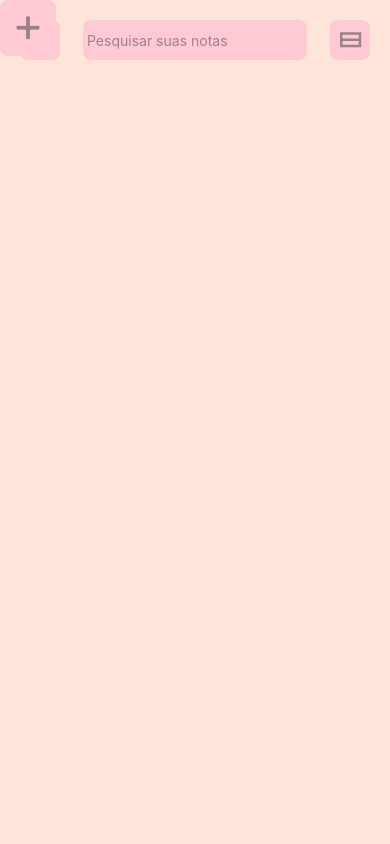
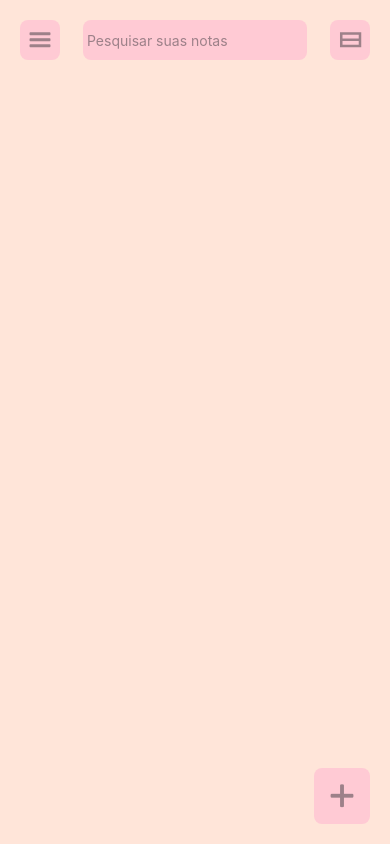
Before and after one commit to Mateus2611/ToDoList, a React Native app: screen / in a window 390 px wide. Built offline with nearby package versions, Linux system fonts and the light colour scheme.

Commit message:
Estilização e configuração de

```diff
--- a/package.json
+++ b/package.json
@@ -9,10 +9,12 @@
     "web": "expo start --web"
   },
   "dependencies": {
+    "@react-navigation/drawer": "^6.6.2",
     "@react-navigation/native": "^6.1.6",
     "@react-navigation/native-stack": "^6.9.12",
     "@react-navigation/stack": "^6.3.16",
     "expo": "~48.0.15",
+    "expo-checkbox": "~2.3.1",
     "expo-cli": "^6.3.7",
     "expo-status-bar": "~1.4.4",
     "nativewind": "^2.0.11",
--- /dev/null
+++ b/src/Pages/CreateList/index.js
@@ -0,0 +1,10 @@
+import React from "react";
+import { Text, View } from "react-native";
+
+export default function CreateList({ navigation }) {
+    return(
+        <View>
+            <Text>Created List</Text>
+        </View>
+    )
+}
--- a/src/Pages/Home/index.js
+++ b/src/Pages/Home/index.js
@@ -1,41 +1,27 @@
 import React from "react";
-import {
-	ScrollView,
-	Text,
-	View,
-	TouchableOpacity,
-	TextInput,
-} from "react-native";
+import { ScrollView, Text, View, TouchableOpacity, TextInput } from "react-native";
 import { Entypo } from "@expo/vector-icons";
 import { MaterialCommunityIcons } from "@expo/vector-icons";
 import { StyledComponent } from "nativewind";
 
 export default function HomePage({ navigation }) {
   return (
-		<StyledComponent component={ScrollView} className="flex-1 bg-FFE5D9">
-			<StyledComponent
-				component={View}
-				className="flex flex-row m-5 justify-between"
-			>
-				<>
+    <StyledComponent component={View} className="flex-1 bg-FFE5D9">
+      <ScrollView>
+			<StyledComponent component={View} className="flex flex-row m-5 justify-between">
 			<StyledComponent
 				component={TouchableOpacity}
 				className="bg-FFCAD4 rounded-lg w-10 h-10 flex items-center justify-center"
 			>
 				<Entypo name="menu" size={30} color="#9D8189" />
 			</StyledComponent>
-				</>
-
-				<>
 			<StyledComponent
 				component={TextInput}
 				className="bg-FFCAD4 rounded-lg h-10 w-56 flex text-9D8189 p-1"
 				placeholder="Pesquisar suas notas"
 				placeholderTextColor={"#9D8189"}
 			/>
-				</>
 
-				<>
 			<StyledComponent
 				component={TouchableOpacity}
 				className="bg-FFCAD4 rounded-lg w-10 h-10 flex items-center justify-center"
@@ -46,20 +32,15 @@ export default function HomePage({ navigation }) {
 				color="#9D8189"
 				/>
 			</StyledComponent>
-				</>
 			</StyledComponent>
+		</ScrollView>
 
 			<StyledComponent
-				component={View}
-				className="flex-1 fixed items-end justify-end"
-			>
-				<StyledComponent
 				component={TouchableOpacity}
-					className="bg-FFCAD4 rounded-lg w-14 h-14 flex items-center justify-center"
+				className="bg-FFCAD4 rounded-lg w-14 h-14 flex items-center justify-center absolute bottom-0 right-0 m-5"
 				>
 				<Entypo name="plus" size={38} color="#9D8189" />
 			</StyledComponent>
     </StyledComponent>
-		</StyledComponent>
   );
 }
--- /dev/null
+++ b/src/Routes/drawer.routes.js
@@ -0,0 +1,16 @@
+import React from "react";
+import { createDrawerNavigator } from "@react-navigation/drawer";
+import { NavigationContainer } from "@react-navigation/native";
+import HomePage from "../Pages/Home";
+import CreateList from "../Pages/CreateList";
+
+const Drawer = createDrawerNavigator();
+
+export default function MyDrawer() {
+    return(
+        <Drawer.Navigator initialRouteName="Home">
+            <Drawer.Screen name="Home" component={HomePage} />
+            <Drawer.Screen name="Notifications" component={CreateList} />
+        </Drawer.Navigator>
+    )
+}
--- a/src/Routes/stack.routes.js
+++ b/src/Routes/stack.routes.js
@@ -2,6 +2,7 @@ import React from "react";
 import HomePage from "../Pages/Home";
 import { createNativeStackNavigator } from "@react-navigation/native-stack";
 import { NavigationContainer } from "@react-navigation/native";
+import MyDrawer from "./drawer.routes";
 
 const { Screen, Navigator } = createNativeStackNavigator();
 
@@ -12,6 +13,8 @@ function MyStack() {
 				<Screen name="HomePage" component={HomePage} options={{
 					headerShown: false
 				}}/>
+
+				<Screen name="Drawer" component={MyDrawer} />
 			</Navigator>
 		</NavigationContainer>
 	);
--- a/tailwind.config.js
+++ b/tailwind.config.js
@@ -3,6 +3,7 @@ module.exports = {
 	content: [
 		"./App.js",
 		"./src/Pages/*/*.js",
+		"./src/Components/*/*.js"
 	],
 	theme: {
 		colors: {
```
Also changed, not shown: src/components/card.js (+16 -0 lines), 2 other files (tests, documents, lock files or other folders). Lines whose indentation alone changed are shown as unchanged.
